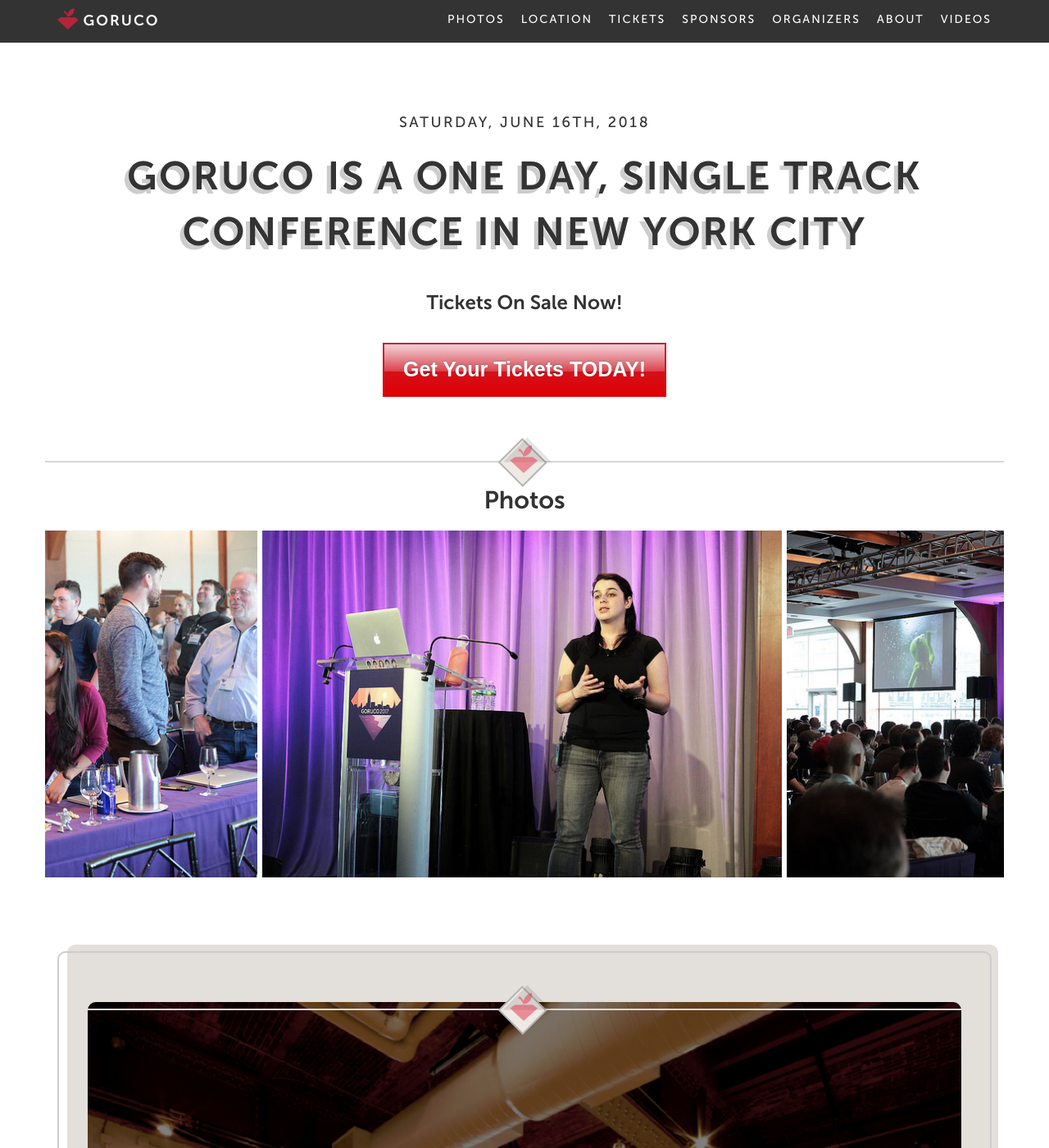
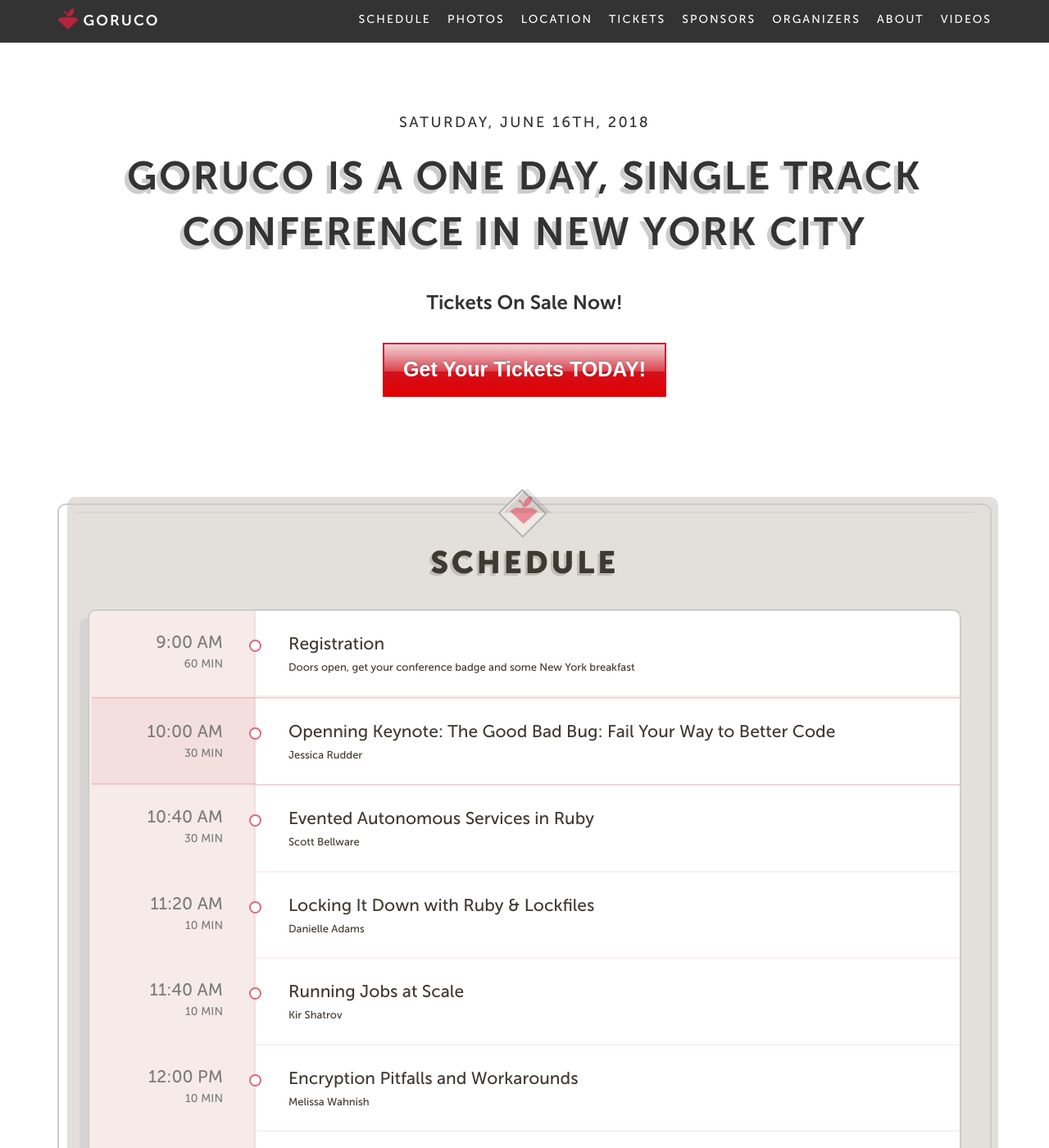
Before and after one commit to paulstefanort/goruco2018, a Jekyll site: the page built from index.html, in a window 1280 px wide and 1400 px high. Shown: the whole window at 82% size. Built offline with Jekyll 4.4.1, drawn with Linux system fonts in a browser that asks for light colours; some of the changed text lies outside the part shown.

Commit message:
Flipping schedule & photos alongw with a speaker name adjustment.

```diff
--- a/_data/schedule.yml
+++ b/_data/schedule.yml
@@ -4,7 +4,7 @@
   duration: 60
 
 - title: "Openning Keynote: The Good Bad Bug: Fail Your Way to Better Code"
-  name: Jess Rudder
+  name: Jessica Rudder
   time: 10:00 AM
   duration: 30
   milestone: true
--- a/_includes/header.html
+++ b/_includes/header.html
@@ -12,11 +12,8 @@
         <div class='col-xs-9 pull-right hidden-xs'>
           <div class='nav-links hidden-xs'>
 
-            <!-- <a href="{% if page.url != '/index.html' %}/{% endif %}#schedule">Schedule</a> -->
+            <a href="{% if page.url != '/index.html' %}/{% endif %}#schedule">Schedule</a>
             <a href="{% if page.url != '/index.html' %}/{% endif %}#photos">Photos</a>
-            {% if page.url == '/beta' %}
-              <a href="{% if page.url != '/beta' %}/{% endif %}#schedule">Schedule</a>
-            {% endif %}
             <a href="{% if page.url != '/index.html' %}/{% endif %}#location">Location</a>
             <a href="https://ti.to/goruco/2018" target="_blank">Tickets</a>
             {% if page.url == '/beta' %}
@@ -35,11 +32,8 @@
   </div>
   <div class='mobile-links'>
     <div class='nav-links slider-nav visible-xs'>
-      <!-- <a href="{% if page.url != '/index.html' %}/{% endif %}#schedule">Schedule</a> -->
+      <a href="{% if page.url != '/index.html' %}/{% endif %}#schedule">Schedule</a>
       <a href="{% if page.url != '/index.html' %}/{% endif %}#photos">Photos</a>
-      {% if page.url == '/beta' %}
-        <a href="{% if page.url != '/beta' %}/{% endif %}#schedule">Schedule</a>
-      {% endif %}
       <a href="{% if page.url != '/index.html' %}/{% endif %}#location">Location</a>
       <a href="https://ti.to/goruco/2018" target="_blank">Tickets</a>
       {% if page.url == '/beta' %}
--- a/_sass/_index.scss
+++ b/_sass/_index.scss
@@ -32,6 +32,8 @@
 }
 
 #photos {
+  margin-top: 60px;
+  padding: 0 5px 0 17px;
   position: relative;
 
   > div {
--- a/index.html
+++ b/index.html
@@ -22,24 +22,10 @@
 </div>
 
 <div class='container section-container'>
-  <div class='row' id='photos'>
-    <div class='section-divider'>
-      <hr />
-      <img src='/assets/images/ruby-hr.png' />
-    </div>
-    <h2> Photos </h2>
-    <div class='slick-photos'>
-      {% for photo in site.data.photos %}
-        <div>
-          <img src=/assets/images/photos/{{photo.filename}} class='photo'/>
-        </div>
-      {% endfor %}
-    </div>
-  </div>
   <div class='row'>
     <div class='col-xs-12'>
       <div class='content-wrapper'>
-        <div class='section hide' id='schedule'>
+        <div class='section' id='schedule'>
           <div class='row'>
             <div class='col-xs-12'>
               <div class='section-divider'>
@@ -67,6 +53,21 @@
               </li>
               {% endfor %}
             </ul>
+          </div>
+        </div>
+
+        <div class='row' id='photos'>
+          <div class='section-divider'>
+            <hr />
+            <img src='/assets/images/ruby-hr.png' />
+          </div>
+          <h2> Photos </h2>
+          <div class='slick-photos'>
+            {% for photo in site.data.photos %}
+              <div>
+                <img src=/assets/images/photos/{{photo.filename}} class='photo'/>
+              </div>
+            {% endfor %}
           </div>
         </div>
 
```
Also changed, not shown: beta.html (+15 -14 lines).
